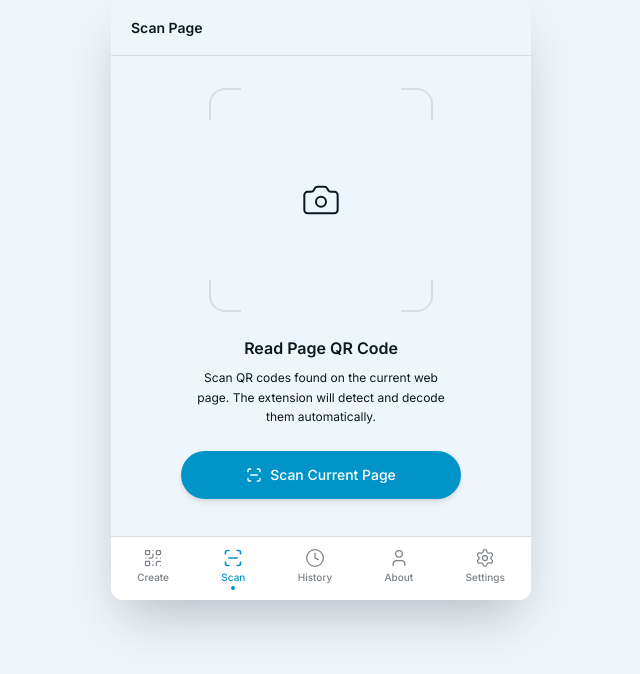
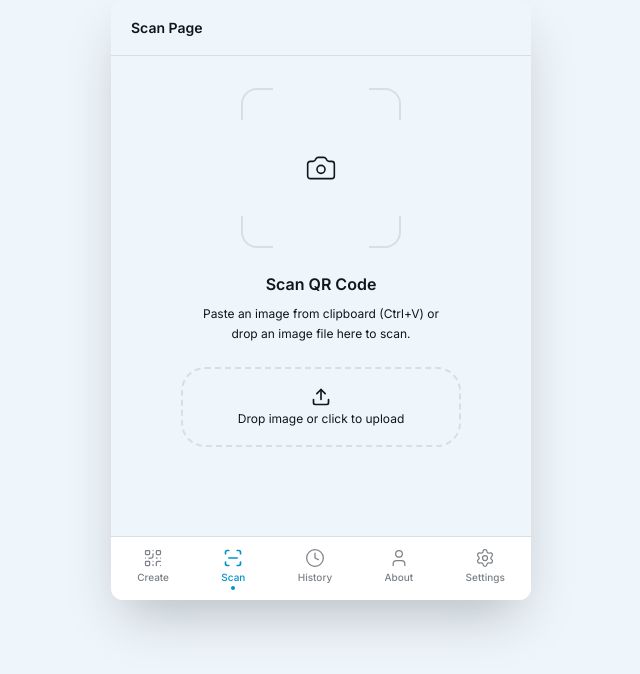
Before and after one commit to indraw26/QRScan, a React (Vite) app: page / in a window 1280 px wide. Both pictures are taken after a click on the button "Scan". Shown: the top 674 px of the page, without its empty margins (319-959 px from the left). Built offline with nearby package versions, Linux system fonts and the light colour scheme.

Commit message:
feat: add github profile image

```diff
--- a/src/pages/ReadPageQR/components/ScanArea.tsx
+++ b/src/pages/ReadPageQR/components/ScanArea.tsx
@@ -1,5 +1,6 @@
-import { useState } from "react";
-import { ScanLine, Camera, CheckCircle2, Loader2, Copy, Check } from "lucide-react";
+import { useState, useEffect } from "react";
+import { ScanLine, Camera, CheckCircle2, Loader2, Upload, ExternalLink, Copy, Check } from "lucide-react";
+import jsQR from "jsqr";
 import Button from "@/commons/Button";
 import { useHistory } from "@/contexts/HistoryContext";
 
@@ -14,62 +15,129 @@ interface QRResult {
 const ScanArea = () => {
   const [scanState, setScanState] = useState<ScanState>("idle");
   const [qrResults, setQrResults] = useState<QRResult[]>([]);
+  const [isDragging, setIsDragging] = useState(false);
   const [copiedIndex, setCopiedIndex] = useState<number | null>(null);
   const { addToHistory } = useHistory();
 
-  const handleScan = async () => {
-    if (scanState === "scanning") return;
-    setScanState("scanning");
-    setQrResults([]);
+  const isValidUrl = (string: string) => {
+    try {
+      new URL(string);
+      return true;
+    } catch {
+      return string.startsWith('http://') || string.startsWith('https://') || string.startsWith('www.');
+    }
+  };
 
-    try {
-      // Get the active tab
-      const [tab] = await chrome.tabs.query({ active: true, currentWindow: true });
-
-      if (!tab.id) {
-        setScanState("done");
-        return;
+  const handleResultClick = async (content: string, index: number) => {
+    if (isValidUrl(content)) {
+      const url = content.startsWith('www.') ? `https://${content}` : content;
+      window.open(url, '_blank');
+    } else {
+      try {
+        await navigator.clipboard.writeText(content);
+        setCopiedIndex(index);
+        setTimeout(() => setCopiedIndex(null), 2000);
+      } catch (error) {
+        console.error("Copy failed:", error);
       }
-
-      // Send message to content script to scan the page
-      const results = await chrome.tabs.sendMessage(tab.id, { action: 'scanPage' });
-
-      setQrResults(results || []);
-
-      // Add to history if auto-save is enabled
-      if (results && results.length > 0) {
-        results.forEach((result: QRResult) => {
-          addToHistory(result.content, "scanned");
-        });
-      }
-
-      setScanState("done");
-    } catch (error) {
-      console.error("Scan error:", error);
-      setScanState("done");
     }
   };
 
   const handleReset = () => {
     setScanState("idle");
     setQrResults([]);
-    setCopiedIndex(null);
   };
 
-  const handleCopy = async (content: string, index: number) => {
-    try {
-      await navigator.clipboard.writeText(content);
-      setCopiedIndex(index);
-      setTimeout(() => setCopiedIndex(null), 2000);
-    } catch (error) {
-      console.error("Copy failed:", error);
+  const processFile = (file: File) => {
+    if (!file.type.startsWith('image/')) return;
+
+    setScanState("scanning");
+    setQrResults([]);
+
+    const reader = new FileReader();
+    reader.onload = (e) => {
+      const img = new Image();
+      img.onload = () => {
+        const canvas = document.createElement("canvas");
+        const ctx = canvas.getContext("2d");
+
+        if (!ctx) {
+          setScanState("done");
+          return;
+        }
+
+        canvas.width = img.width;
+        canvas.height = img.height;
+        ctx.drawImage(img, 0, 0);
+
+        try {
+          const imageData = ctx.getImageData(0, 0, canvas.width, canvas.height);
+          const code = jsQR(imageData.data, imageData.width, imageData.height);
+
+          if (code) {
+            const result: QRResult = {
+              content: code.data,
+              source: URL.createObjectURL(file),
+              alt: file.name
+            };
+            setQrResults([result]);
+            addToHistory(result.content, "scanned");
+          } else {
+            setQrResults([]);
+          }
+        } catch (error) {
+          console.error("Scan error:", error);
+        }
+        setScanState("done");
+      };
+      img.src = e.target?.result as string;
+    };
+    reader.readAsDataURL(file);
+  };
+
+  const handleDragOver = (e: React.DragEvent) => {
+    e.preventDefault();
+    setIsDragging(true);
+  };
+
+  const handleDragLeave = (e: React.DragEvent) => {
+    e.preventDefault();
+    setIsDragging(false);
+  };
+
+  const handleDrop = (e: React.DragEvent) => {
+    e.preventDefault();
+    setIsDragging(false);
+
+    if (e.dataTransfer.files && e.dataTransfer.files.length > 0) {
+      processFile(e.dataTransfer.files[0]);
     }
   };
+
+  const handleFileChange = (e: React.ChangeEvent<HTMLInputElement>) => {
+    if (e.target.files && e.target.files.length > 0) {
+      processFile(e.target.files[0]);
+    }
+  };
+
+  // Handle paste events
+  useEffect(() => {
+    const handlePaste = (e: ClipboardEvent) => {
+      if (e.clipboardData && e.clipboardData.files.length > 0) {
+        const file = e.clipboardData.files[0];
+        if (file.type.startsWith('image/')) {
+          processFile(file);
+        }
+      }
+    };
+    window.addEventListener('paste', handlePaste);
+    return () => window.removeEventListener('paste', handlePaste);
+  }, []);
 
   return (
     <div className="flex flex-col items-center gap-6 animate-fade-in px-5">
       {/* Scan visualization */}
-      <div className="relative w-56 h-56 mt-4">
+      <div className="relative w-40 h-40 mt-4">
         {/* Corner markers */}
         <div className={`absolute top-0 left-0 w-8 h-8 border-t-2 border-l-2 rounded-tl-lg transition-colors duration-500 ${scanState === "scanning" ? "border-primary animate-pulse" : scanState === "done" ? "border-primary" : "border-primary"}`} />
         <div className={`absolute top-0 right-0 w-8 h-8 border-t-2 border-r-2 rounded-tr-lg transition-colors duration-500 ${scanState === "scanning" ? "border-primary animate-pulse" : "border-primary"}`} />
@@ -79,16 +147,16 @@ const ScanArea = () => {
         {/* Center icon */}
         <div className="absolute inset-0 flex items-center justify-center">
           {scanState === "done" ? (
-            <div className="w-20 h-20 rounded-2xl bg-primary/10 flex items-center justify-center animate-scale-in">
-              <CheckCircle2 className="w-10 h-10 text-primary" strokeWidth={1.5} />
+            <div className="w-16 h-16 rounded-2xl bg-primary/10 flex items-center justify-center animate-scale-in">
+              <CheckCircle2 className="w-8 h-8 text-primary" strokeWidth={1.5} />
             </div>
           ) : scanState === "scanning" ? (
-            <div className="w-20 h-20 rounded-2xl bg-primary/5 flex items-center justify-center">
-              <Loader2 className="w-10 h-10 text-primary animate-spin" strokeWidth={1.5} />
+            <div className="w-16 h-16 rounded-2xl bg-primary/5 flex items-center justify-center">
+              <Loader2 className="w-8 h-8 text-primary animate-spin" strokeWidth={1.5} />
             </div>
           ) : (
-            <div className="w-20 h-20 rounded-2xl bg-muted flex items-center justify-center">
-              <Camera className="w-10 h-10 text-muted-foreground" strokeWidth={1.2} />
+            <div className="w-16 h-16 rounded-2xl bg-muted flex items-center justify-center">
+              <Camera className="w-8 h-8 text-muted-foreground" strokeWidth={1.2} />
             </div>
           )}
         </div>
@@ -115,21 +183,44 @@ const ScanArea = () => {
       <div className="text-center space-y-2">
         <h2 className="text-base font-semibold text-foreground">
           {scanState === "scanning"
-            ? "Scanning Page..."
+            ? "Decoding..."
             : scanState === "done"
               ? qrResults.length > 0 ? `Found ${qrResults.length} QR Code${qrResults.length > 1 ? 's' : ''}` : "Scan Complete"
-              : "Read Page QR Code"}
+              : "Scan QR Code"}
         </h2>
         <p className="text-xs text-muted-foreground leading-relaxed max-w-[260px]">
           {scanState === "scanning"
-            ? "Analyzing page content for QR codes. Please wait..."
+            ? "Processing image..."
             : scanState === "done" && qrResults.length === 0
-              ? "No QR codes were found on this page."
+              ? "No QR code found in the image."
               : scanState === "done"
                 ? "Click on any code below to copy its content."
-                : "Scan QR codes found on the current web page. The extension will detect and decode them automatically."}
+                : "Paste an image from clipboard (Ctrl+V) or drop an image file here to scan."}
         </p>
       </div>
+
+      {/* File Upload / Drag & Drop Area */}
+      {scanState === "idle" && (
+        <div
+          className={`w-full max-w-[280px] h-20 border-2 border-dashed rounded-xl flex flex-col items-center justify-center cursor-pointer transition-colors ${isDragging ? "border-primary bg-primary/5" : "border-border hover:border-primary/50 hover:bg-muted/50"}`}
+          onDragOver={handleDragOver}
+          onDragLeave={handleDragLeave}
+          onDrop={handleDrop}
+          onClick={() => document.getElementById("file-upload")?.click()}
+        >
+          <input
+            type="file"
+            id="file-upload"
+            className="hidden"
+            accept="image/*"
+            onChange={handleFileChange}
+          />
+          <div className="flex flex-col items-center gap-1 text-muted-foreground">
+            <Upload className="w-5 h-5" />
+            <span className="text-xs">Drop image or click to upload</span>
+          </div>
+        </div>
+      )}
 
       {/* QR Results List */}
       {scanState === "done" && qrResults.length > 0 && (
@@ -137,7 +228,8 @@ const ScanArea = () => {
           {qrResults.map((result, index) => (
             <div
               key={index}
-              className="glass-card flex items-center gap-3 group hover:scale-[1.01] transition-all"
+              onClick={() => handleResultClick(result.content, index)}
+              className="glass-card flex items-center gap-3 group hover:scale-[1.01] transition-all cursor-pointer hover:bg-muted/50"
             >
               <div className="w-8 h-8 rounded-lg flex items-center justify-center shrink-0 bg-blue-500/10 text-blue-500">
                 <ScanLine className="w-4 h-4" />
@@ -146,47 +238,34 @@ const ScanArea = () => {
                 <p className="text-xs font-medium text-foreground truncate">
                   {result.content}
                 </p>
-                <p className="text-[10px] text-muted-foreground truncate">
-                  {result.alt}
-                </p>
               </div>
-              <button
-                onClick={() => handleCopy(result.content, index)}
-                className="w-7 h-7 rounded-lg flex items-center justify-center hover:bg-primary/10 transition-colors cursor-pointer"
+              <div
+                className="w-7 h-7 rounded-lg flex items-center justify-center bg-primary/5 group-hover:bg-primary/10 transition-colors"
+                title={isValidUrl(result.content) ? "Open in new tab" : "Copy to clipboard"}
               >
                 {copiedIndex === index ? (
                   <Check className="w-3.5 h-3.5 text-primary" />
+                ) : isValidUrl(result.content) ? (
+                  <ExternalLink className="w-3.5 h-3.5 text-primary/70 group-hover:text-primary" />
                 ) : (
-                  <Copy className="w-3.5 h-3.5 text-primary/70 hover:text-primary" />
+                  <Copy className="w-3.5 h-3.5 text-primary/70 group-hover:text-primary" />
                 )}
-              </button>
+              </div>
             </div>
           ))}
         </div>
       )}
 
       {/* Scan / Reset button */}
-      {scanState === "done" ? (
+      {scanState === "done" && (
         <Button
           onClick={handleReset}
           variant="secondary"
           icon={ScanLine}
           fullWidth
-          className="max-w-[280px] h-12 animate-fade-in"
+          className="max-w-[280px] h-10 animate-fade-in"
         >
-          Scan Again
-        </Button>
-      ) : (
-        <Button
-          onClick={handleScan}
-          disabled={scanState === "scanning"}
-          variant="primary"
-          icon={scanState === "scanning" ? Loader2 : ScanLine}
-          isLoading={scanState === "scanning"}
-          fullWidth
-          className="max-w-[280px] h-12 disabled:opacity-70 disabled:cursor-not-allowed"
-        >
-          {scanState === "scanning" ? "Scanning..." : "Scan Current Page"}
+          Scan Another Image
         </Button>
       )}
 
--- a/vite.config.ts
+++ b/vite.config.ts
@@ -23,12 +23,9 @@ export default defineConfig({
     rollupOptions: {
       input: {
         index: resolve(__dirname, 'index.html'),
-        content: resolve(__dirname, 'public/content.ts'),
       },
       output: {
-        entryFileNames: (chunkInfo) => {
-          return chunkInfo.name === 'content' ? 'content.js' : 'assets/[name]-[hash].js';
-        },
+        entryFileNames: 'assets/[name]-[hash].js',
       },
     },
   },
```
Also changed, not shown: src/pages/AboutMe/components/ProfileCard.tsx (+8 -14 lines), src/pages/CreateQRCode/components/QRCodeGenerator.tsx (+25 -17 lines), public/manifest.json.
